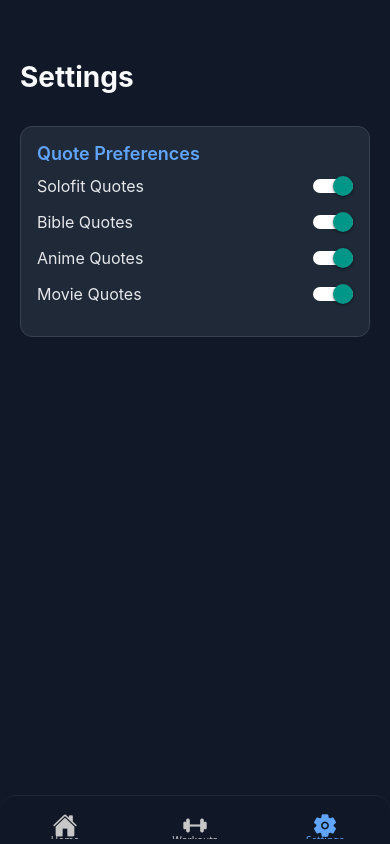
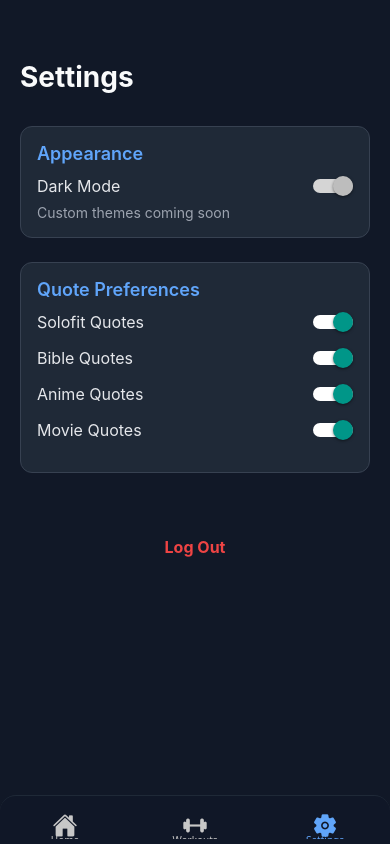
Before and after one commit to FabianC1/SoloFit, a React Native app: screen /Settings in a window 390 px wide. Built offline with nearby package versions, Linux system fonts and the light colour scheme.

Commit message:
Improving settings screen

```diff
--- a/src/screens/SettingsScreen.tsx
+++ b/src/screens/SettingsScreen.tsx
@@ -1,5 +1,5 @@
 import React from 'react';
-import { View, Text, StyleSheet, ScrollView, Switch } from 'react-native';
+import { View, Text, StyleSheet, ScrollView, Switch, TouchableOpacity, Alert } from 'react-native';
 import { useQuotePreferences } from '../context/QuotePreferencesContext';
 
 const SettingsScreen = () => {
@@ -12,13 +12,28 @@ const SettingsScreen = () => {
     }));
   };
 
+  const handleLogout = () => {
+    Alert.alert('Logout', 'You have been logged out. (Placeholder)');
+    // TODO: Add actual Firebase auth logout logic
+  };
+
   return (
     <ScrollView contentContainerStyle={styles.container}>
       <Text style={styles.heading}>Settings</Text>
 
+      {/* Appearance Section */}
+      <View style={styles.section}>
+        <Text style={styles.sectionTitle}>Appearance</Text>
+        <View style={styles.option}>
+          <Text style={styles.label}>Dark Mode</Text>
+          <Switch value={true} disabled />
+        </View>
+        <Text style={styles.placeholder}>Custom themes coming soon</Text>
+      </View>
+
+      {/* Quote Preferences Section */}
       <View style={styles.section}>
         <Text style={styles.sectionTitle}>Quote Preferences</Text>
-
         {Object.entries(quoteFilters).map(([key, value]) => (
           <View key={key} style={styles.option}>
             <Text style={styles.label}>{key.charAt(0).toUpperCase() + key.slice(1)} Quotes</Text>
@@ -31,6 +46,11 @@ const SettingsScreen = () => {
           </View>
         ))}
       </View>
+
+      {/* Logout */}
+      <TouchableOpacity onPress={handleLogout} style={styles.logoutButton}>
+        <Text style={styles.logoutText}>Log Out</Text>
+      </TouchableOpacity>
     </ScrollView>
   );
 };
@@ -43,6 +63,7 @@ const styles = StyleSheet.create({
     padding: 20,
     flexGrow: 1,
     paddingTop: 60,
+    paddingBottom: 40,
   },
   heading: {
     fontSize: 28,
@@ -56,6 +77,7 @@ const styles = StyleSheet.create({
     borderRadius: 12,
     borderWidth: 1,
     borderColor: '#374151',
+    marginBottom: 24,
   },
   sectionTitle: {
     fontSize: 18,
@@ -73,4 +95,18 @@ const styles = StyleSheet.create({
     fontSize: 16,
     color: '#e5e7eb',
   },
+  placeholder: {
+    color: '#9ca3af',
+    fontSize: 14,
+    marginTop: -8,
+  },
+  logoutButton: {
+    marginTop: 40,
+    alignItems: 'center',
+  },
+  logoutText: {
+    color: '#ef4444',
+    fontSize: 16,
+    fontWeight: 'bold',
+  },
 });
```
